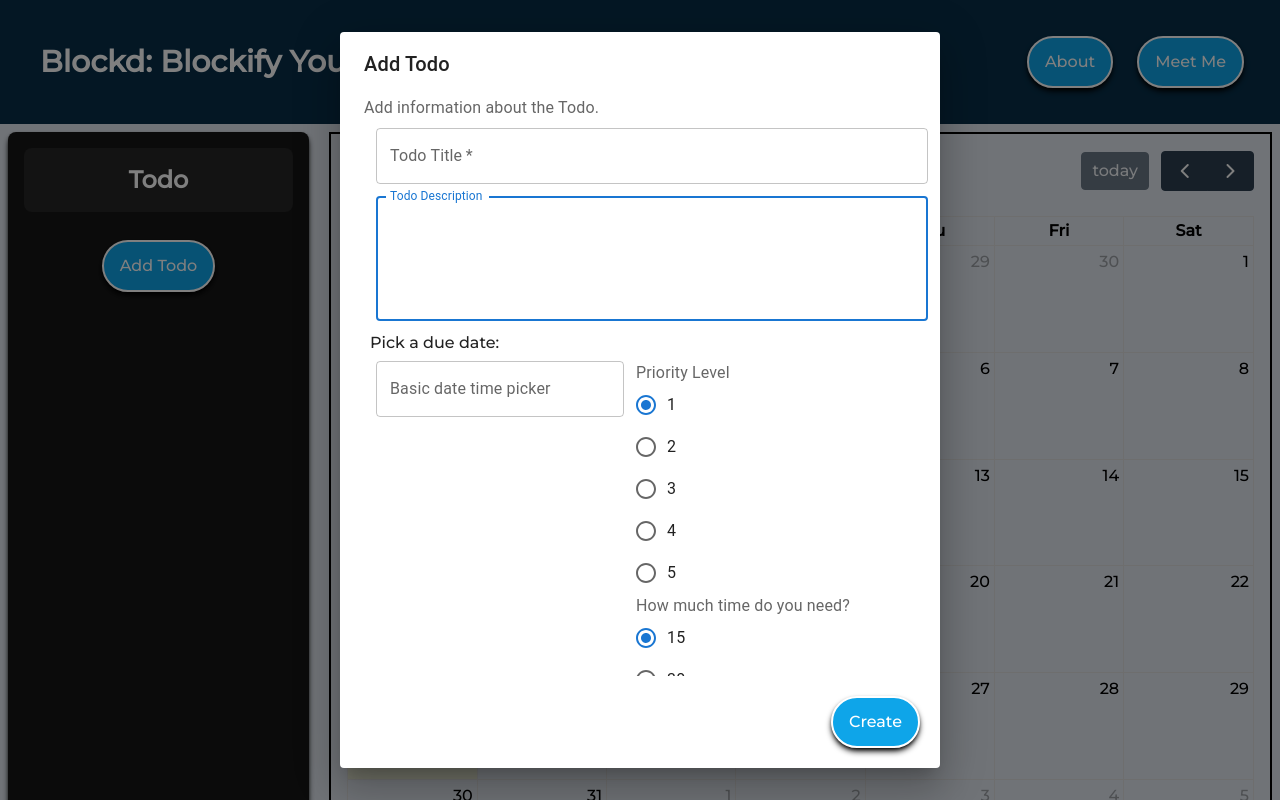
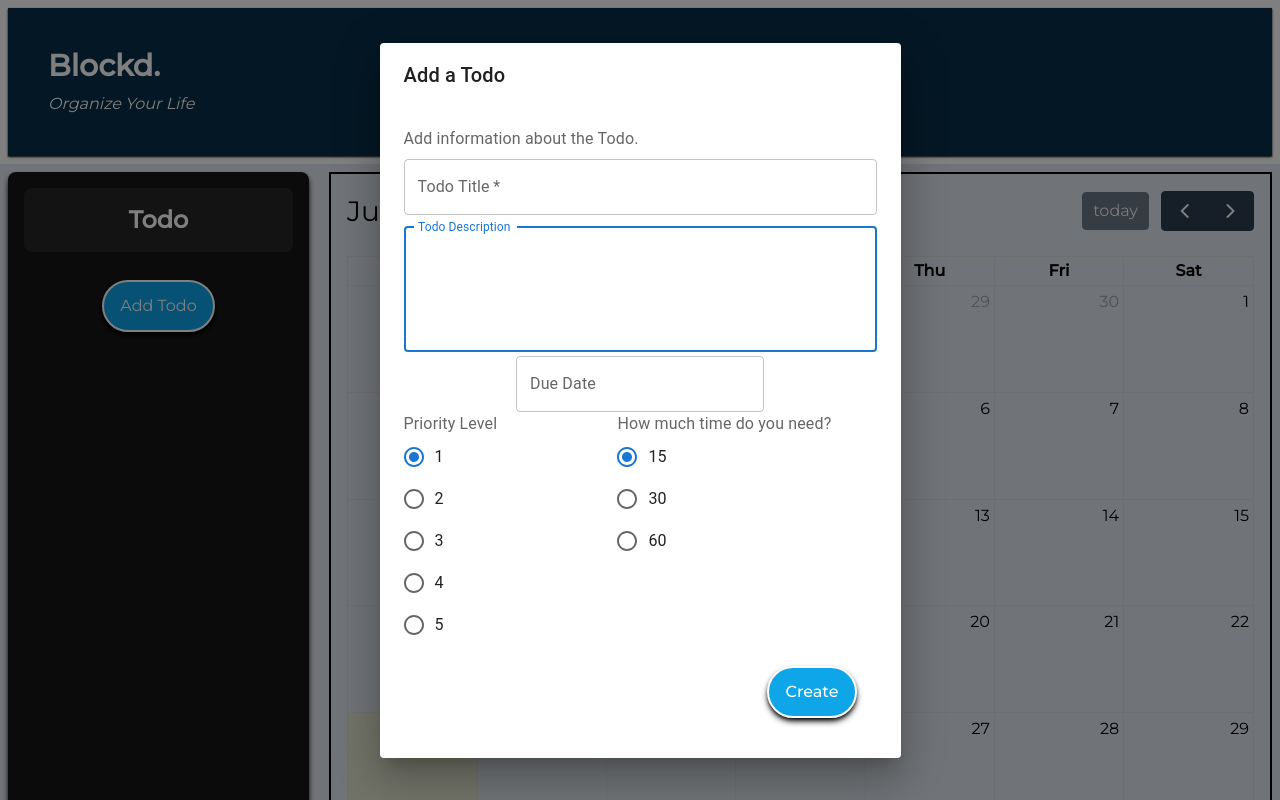
Before and after one commit to emath12/Blockd, a Next.js app: page / in a window 1280 px wide. Both pictures are taken after a click on the button "Add Todo". Shown: the top 800 px of the page. Built offline with nearby package versions, Linux system fonts and the light colour scheme.

Commit message:
some button changes with reallocate

```diff
--- a/src/app/Todo/AddTodoForm.tsx
+++ b/src/app/Todo/AddTodoForm.tsx
@@ -8,7 +8,6 @@ import Button from '../components/Button';
 import TextField from '@mui/material/TextField';
 import { LocalizationProvider } from '@mui/x-date-pickers/LocalizationProvider';
 import { AdapterDayjs } from '@mui/x-date-pickers/AdapterDayjs';
-import { DateCalendar } from '@mui/x-date-pickers/DateCalendar';
 import Radio from '@mui/material/Radio';
 import RadioGroup from '@mui/material/RadioGroup';
 import FormControlLabel from '@mui/material/FormControlLabel';
@@ -28,12 +27,10 @@ export default function AddTodoForm(props: any) {
     const [todoDescription, setTodoDescription] = useState<string>("");
     const [todoTitle, setTodoTitle] = useState<string>("");
     const [selectedPriority, setSelectedPriority] = useState<string>("1");
-    const [selectedDateTime, setSelectedDateTime] = useState(undefined);
+    const [selectedDateTime, setSelectedDateTime] = useState<Date | null>(null);
     const [selectedTimeNeeded, setSelectedTimeNeeded] = useState<string>("");
 
     let theEvents = props.events;
-
-    let numOfTodos = 0
 
     const handleClickOpen = () => {
         setOpen(true)
@@ -43,15 +40,16 @@ export default function AddTodoForm(props: any) {
         setOpen(false);
     };
 
+    const handleDateChange = (newDate: Date | null) => {
+        // Your date handling logic here
+        setSelectedDateTime(newDate);
+      };
+
     function handleSubmit() {
 
-        console.log(activeTodos);
-        console.log(typeof(activeTodos))
-        let newActiveTodos = [...activeTodos];
-
-        newActiveTodos.push(
+        console.log(
             {
-                "id" : numOfTodos,
+                "id" : activeTodos.length,
                 "title" : todoTitle,
                 "description": todoDescription,
                 "dueDate" : selectedDateTime,
@@ -60,24 +58,37 @@ export default function AddTodoForm(props: any) {
             }
         )
 
-        numOfTodos += 1
+        let newActiveTodos = [...activeTodos];
+
+        newActiveTodos.push(
+            {
+                "id" : activeTodos.length,
+                "title" : todoTitle,
+                "description": todoDescription,
+                "dueDate" : selectedDateTime,
+                "priority" : selectedPriority,
+                "timeNeeded" : selectedTimeNeeded
+            }
+        )
+
         setActiveTodos(newActiveTodos);
         setTodoTitle("");
         setTodoDescription("")
-        setSelectedDateTime(new Date(0));
+        // setSelectedDateTime(new Date(0));
     }
 
     return (
         <div>
         <Button text={"Add Todo"} onClick={handleClickOpen}>
-
         </Button>
         <Dialog open={open} onClose={handleClose}>
-            <DialogTitle>Add Todo</DialogTitle>
-            <DialogContent className={"space-x-3"}>
+                <DialogTitle>Add a Todo</DialogTitle>
+                <div className="flex justify-start">
+                <DialogContent>
                     <DialogContentText>
                         Add information about the Todo.
                     </DialogContentText>
+                    <div className='w-full justify-left'>
                         <TextField
                             autoFocus
                             onChange={(e) => setTodoTitle(e.target.value)}
@@ -88,6 +99,7 @@ export default function AddTodoForm(props: any) {
                             fullWidth
                             required
                             variant="outlined"
+                            style={{ width: '100%' }}
                         />
                         <TextField
                             autoFocus
@@ -97,27 +109,32 @@ export default function AddTodoForm(props: any) {
                             label="Todo Description"
                             type="email"
                             multiline
+                            fullWidth
                             variant="outlined"
                             minRows={4}
-                    style={{ width: '552px' }}
+                            style={{ width: '100%' }}
                         />
-                <p style={{margin: "6px"}}>Pick a due date:</p>
+                    </div>
+
+                    <div className='grid place-content-center'>
                         <LocalizationProvider dateAdapter={AdapterDayjs}>
                             <DateTimePicker
-                        label="Basic date time picker"
-                        className='float-left'
-                        onChange={(newDate) => setSelectedDateTime(newDate)}
+                                label="Due Date"
+                                className='float-left m-6'
+                                onChange={handleDateChange}
                                 value={selectedDateTime}
                                 />
                         </LocalizationProvider>
+                    </div>
                     <FormControl>
+                        <div className='grid grid-rows-1 grid-cols-2'>
+                            <div className='col-span-1'>
                                 <FormLabel id="demo-radio-buttons-group-label">Priority Level</FormLabel>
                                 <RadioGroup
                                     aria-labelledby="demo-radio-buttons-group-label"
                                     defaultValue="1"
                                     name="radio-buttons-group"
                                     onChange={(event) => setSelectedPriority(event.target.value)}
-
                                 >
                                     <FormControlLabel value="1" control={<Radio />} label="1" />
                                     <FormControlLabel value="2" control={<Radio />} label="2" />
@@ -125,6 +142,8 @@ export default function AddTodoForm(props: any) {
                                     <FormControlLabel value="4" control={<Radio />} label="4" />
                                     <FormControlLabel value="5" control={<Radio />} label="5" />
                                 </RadioGroup>
+                            </div>
+                            <div className='col-span-1'>
                                 <FormLabel id="demo-radio-buttons-group-label">How much time do you need?</FormLabel>
                                 <RadioGroup
                                     aria-labelledby="demo-radio-buttons-group-label"
@@ -137,11 +156,14 @@ export default function AddTodoForm(props: any) {
                                     <FormControlLabel value="30" control={<Radio />} label="30" />
                                     <FormControlLabel value="60" control={<Radio />} label="60" />
                                 </RadioGroup>
+                            </div>
+                        </div>
                     </FormControl>
-            </DialogContent>
                     <DialogActions>
                         <Button onClick={() => {handleClose(); handleSubmit()}} text="Create"></Button>
                     </DialogActions>
+                </DialogContent>
+            </div>
         </Dialog>
         </div>
     );
--- a/src/app/Todo/Todo.tsx
+++ b/src/app/Todo/Todo.tsx
@@ -16,10 +16,10 @@ function Todo() {
       </h1>
       <div className="row-start-1 row-span-3 grid grid-rows-3">
           {
-            activeTodos.map((todo) => {
+            activeTodos.map((todo, index) => {
                 return <TodoItem
-                          id={todo.id}
-                          key={todo.id}
+                          id={index}
+                          key={index}
                           title={todo.title}
                           text={todo.description}
                           theActiveTodos={[activeTodos, setActiveTodos]}
--- a/src/app/Todo/TodoItem.tsx
+++ b/src/app/Todo/TodoItem.tsx
@@ -24,27 +24,37 @@ export default function TodoItem(props: any) {
     }
 
     return (
-        <div className="
+        <>
+        <div
+        key={id}
+        className="
         bg-neutral-700 p-5 m-3 hover: border-black border-2 border-solid rounded-lg shadow-md \
          shadow-black transition-transform transform hover:scale-105">
 
             <div className='grid grid-cols-2'>
-                <div className='col-start-1 col-span-1'>
-                    <h1 className="text-weight text-white font-bold">{props.title}</h1>
+                <div className='col-start-1 col-span-2'>
+                    <h1 className="underline text-lg font-bold text-white ">{props.title}</h1>
+                    <div className='col-start-2 col-span-1'>
+
+                    </div>
                 </div>
-                <div className='col-start-2 col-span-1' style={{ justifySelf: 'end' }}>
+
+            </div>
+            <p className="col-start-1 col-span-5 mt-2 mb-5 text-sm text-white">{props.text}</p>
+            <p className='text-red-700 sm-2 ml-0 mr-0'>Due: {props.dueDate} </p>
+            <div className='grid grid-cols-2'>
+                <button className="bg-neutral-950 shadow-sm shadow-black rounded-lg p-2 hover:bg-slate-900 active:bg-slate-900 text-white col-start-1 col-span-1">
+                    Reallocate
+                </button>
+                <div className='col-start-2 col-span-1 flex flex-col justify-end items-end'>
                     <Checkbox
                         onChange={handleCheckBoxClick}
                     />
                 </div>
             </div>
-            <br/>
-            <div className="grid grid-cols-6">
-                <p className="col-start-1 col-span-5 p-1 text-white">{props.text}</p>
-                <button className="bg-neutral-950 border-solid border-white border h-full shadow-sm shadow-black rounded-lg hover:bg-slate-800 active:bg-slate-900 text-white">R</button>
-            </div>
-            <br/>
 
         </div>
+
+        </>
     )
 }
--- a/src/app/components/Footer.tsx
+++ b/src/app/components/Footer.tsx
@@ -1,7 +1,7 @@
 function Footer() {
     return (
         <footer className="text-center text-neutral-50 p-10 shadow-black shadow-lg bg-slate-900">
-            Made my Ethan Mathieu
+            Made by Ethan Mathieu
         </footer>
     )
 }
--- a/src/app/components/Header.tsx
+++ b/src/app/components/Header.tsx
@@ -3,17 +3,10 @@ import Button from "./Button";
 function Header() {
 
     return (
-        <header className="bg-sky-950 opacity-98 shadow-lg shadow-black p-6">
-            <div className="container mx-auto flex items-center justify-between">
-                <div className="text-white text-3xl p-4 font-bold">Blockd: Blockify Your Life</div>
-                <nav>
-                    <Button
-                        text="About"
-                    />
-                    <Button
-                        text="Meet Me"
-                    />
-                </nav>
+        <header className="bg-sky-950 m-2 text-white opacity-98 p-6 text-left shadow-sm shadow-black p-6">
+            <div className="m-4">
+                <div className=" text-3xl font-bold">Blockd.</div>
+                <p className="text-1xl mt-2 italic ">Organize Your Life</p>
             </div>
         </header>
     )
--- a/src/app/page.tsx
+++ b/src/app/page.tsx
@@ -3,7 +3,8 @@ import Header from "./components/Header"
 import Footer from "./components/Footer"
 import Todo from "./Todo/Todo"
 import FullCalendar from '@fullcalendar/react'
-import dayGridPlugin from '@fullcalendar/daygrid' // a plugin!
+import dayGridPlugin from '@fullcalendar/daygrid'
+import { Montserrat } from "next/font/google"
 
 interface eventObject {
     title : string,
@@ -11,16 +12,19 @@ interface eventObject {
     end : Date
 }
 
+const mont = Montserrat({subsets : ["latin"], weight : "400"})
+
 export default function Home() {
 
   let events: eventObject[] = []
 
   return (
+    <div className={mont.className}>
       <div className="flex flex-col justify-between">
         <Header />
           <div className="bg-slate-200 grid grid-rows-4 grid-cols-4 flex-grow gap-1">
             <Todo
-            events={events}
+              // events={events}
             />
             <div className="row-start-1 m-2 p-4 border-solid border-2 border-black row-span-4 col-start-2 col-span-3">
               <FullCalendar
@@ -32,5 +36,6 @@ export default function Home() {
           </div>
         <Footer />
       </div>
+    </div>
   )
 }
```
Also changed, not shown: 1 other file (tests, documents, lock files or other folders). Lines whose indentation alone changed are shown as unchanged.
